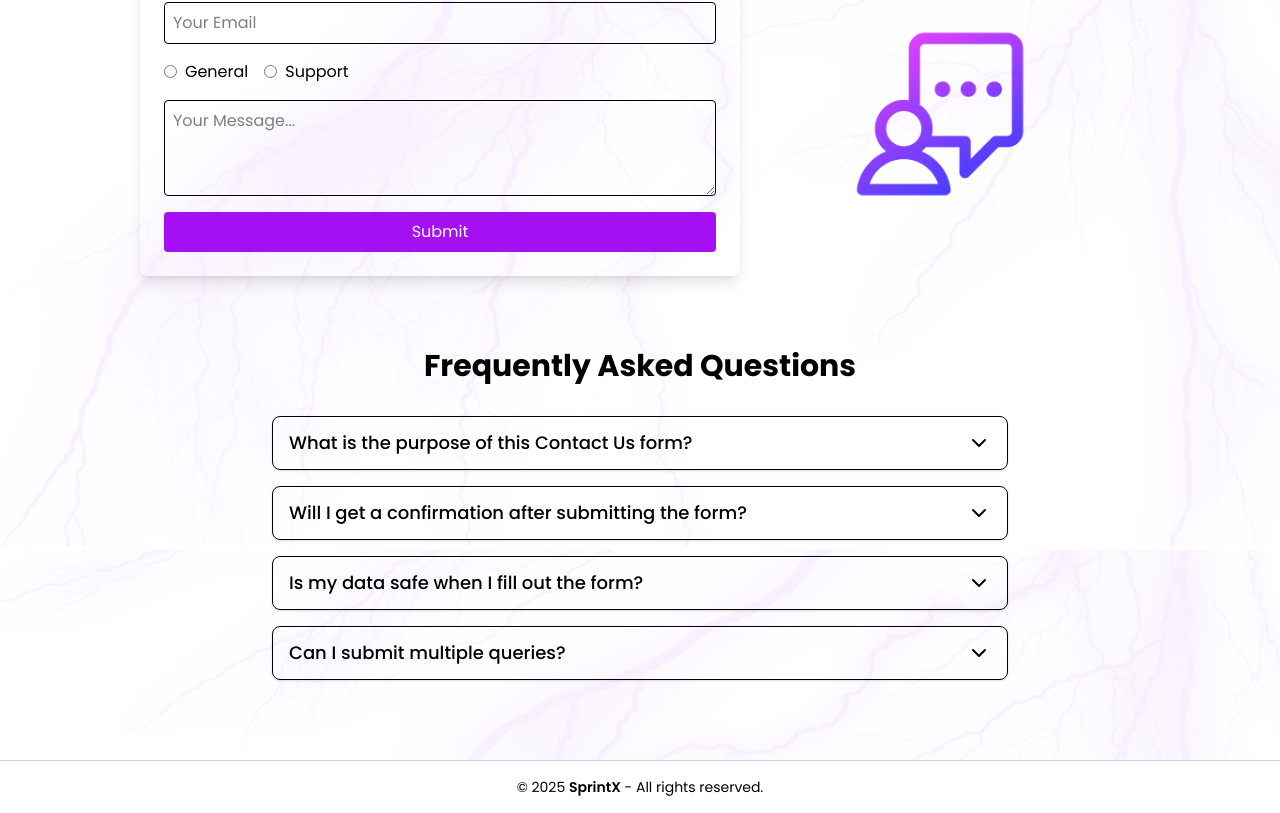
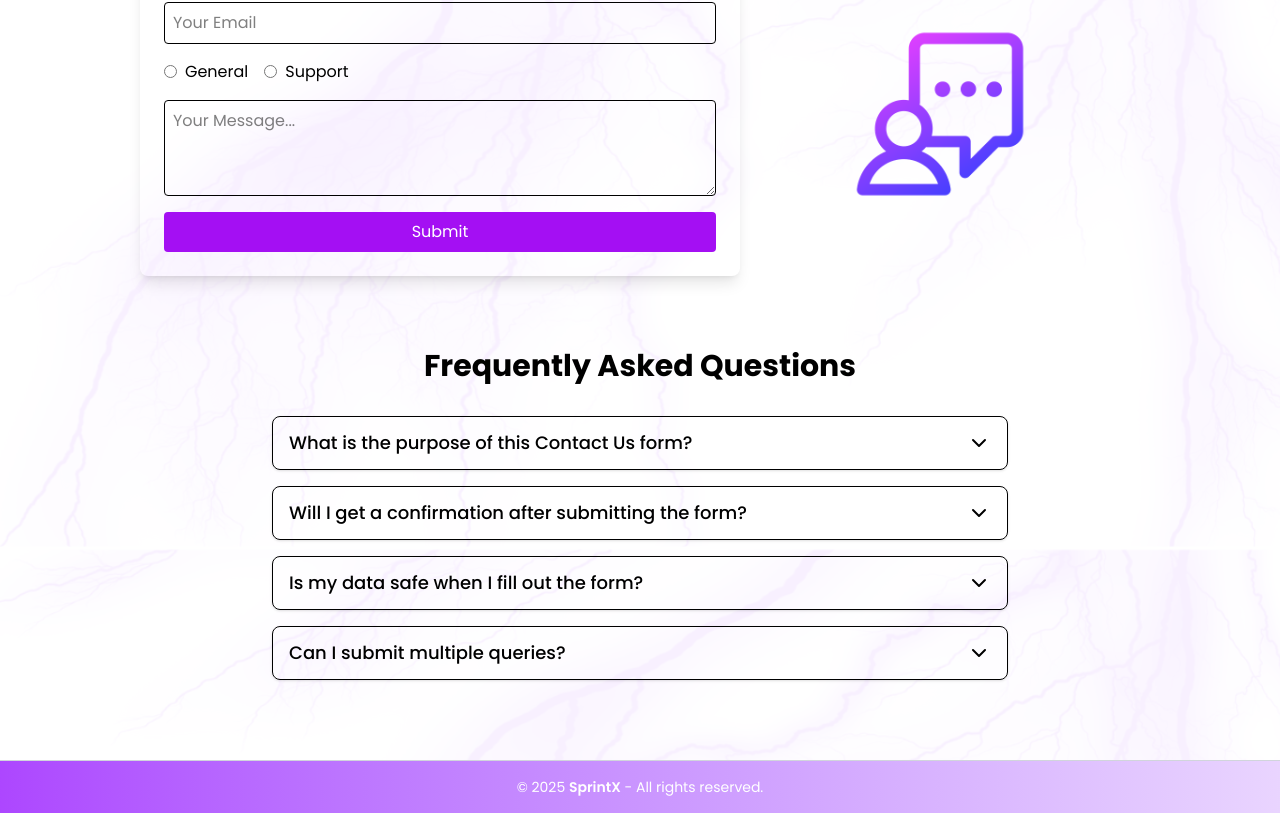
Before and after one commit to Sabarish-developer/SprintX, a React (Vite) app in the folder client/: page / in a window 1280 px wide. Shown: the part 2653-3466 px from the top of the page. Built offline with nearby package versions, Linux system fonts and the light colour scheme.

Commit message:
faded footer

```diff
--- a/client/src/components/Footer.jsx
+++ b/client/src/components/Footer.jsx
@@ -1,7 +1,7 @@
 const Footer = () => {
     return (
-      <footer className="bg-white w-full text-black py-4 mt-10 border-t border-gray-300">
-        <div className="text-center text-sm">
+      <footer className="bg-white w-full text-black py-4 mt-10 border-t border-gray-300 bg-gradient-to-r from-purple-500 to-purple-200">
+        <div className="text-white text-center text-sm">
           &copy; {new Date().getFullYear()} <span className="font-semibold">SprintX</span> - All rights reserved.
         </div>
       </footer>
```
